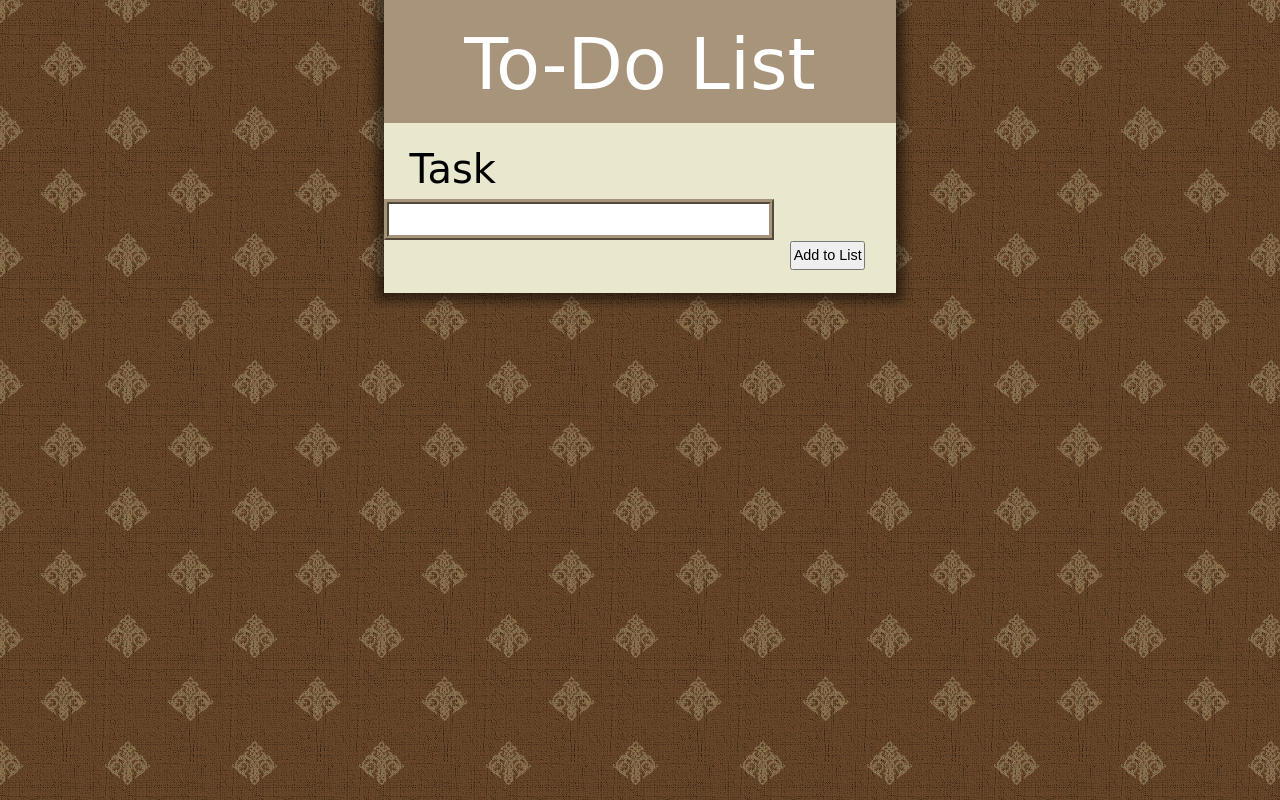
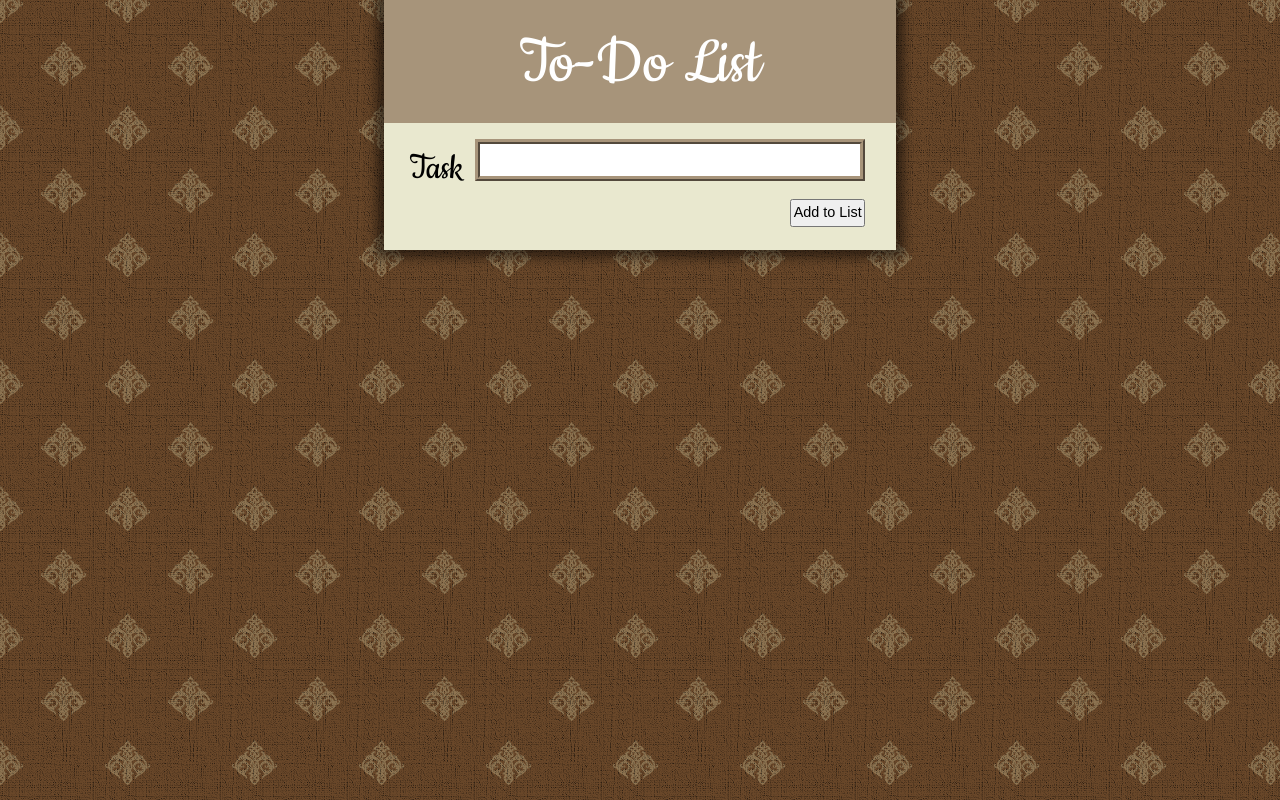
Before and after one commit to wadd0032/mtm1526-homework-2, a plain HTML site: page index.html in a window 1280 px wide. Drawn offline with Linux system fonts and the light colour scheme.

Commit message:
Added closing tag to the css link. My google web font now works!

```diff
--- a/index.html
+++ b/index.html
@@ -3,7 +3,7 @@
 <head>
 	<meta charset="utf-8">
 	<title>To-Do List</title>
-	<link href="css/general.css" rel="stylesheet"
+	<link href="css/general.css" rel="stylesheet">
 	<link href='http://fonts.googleapis.com/css?family=Cookie' rel='stylesheet' type='text/css'>
 </head>
 
```
